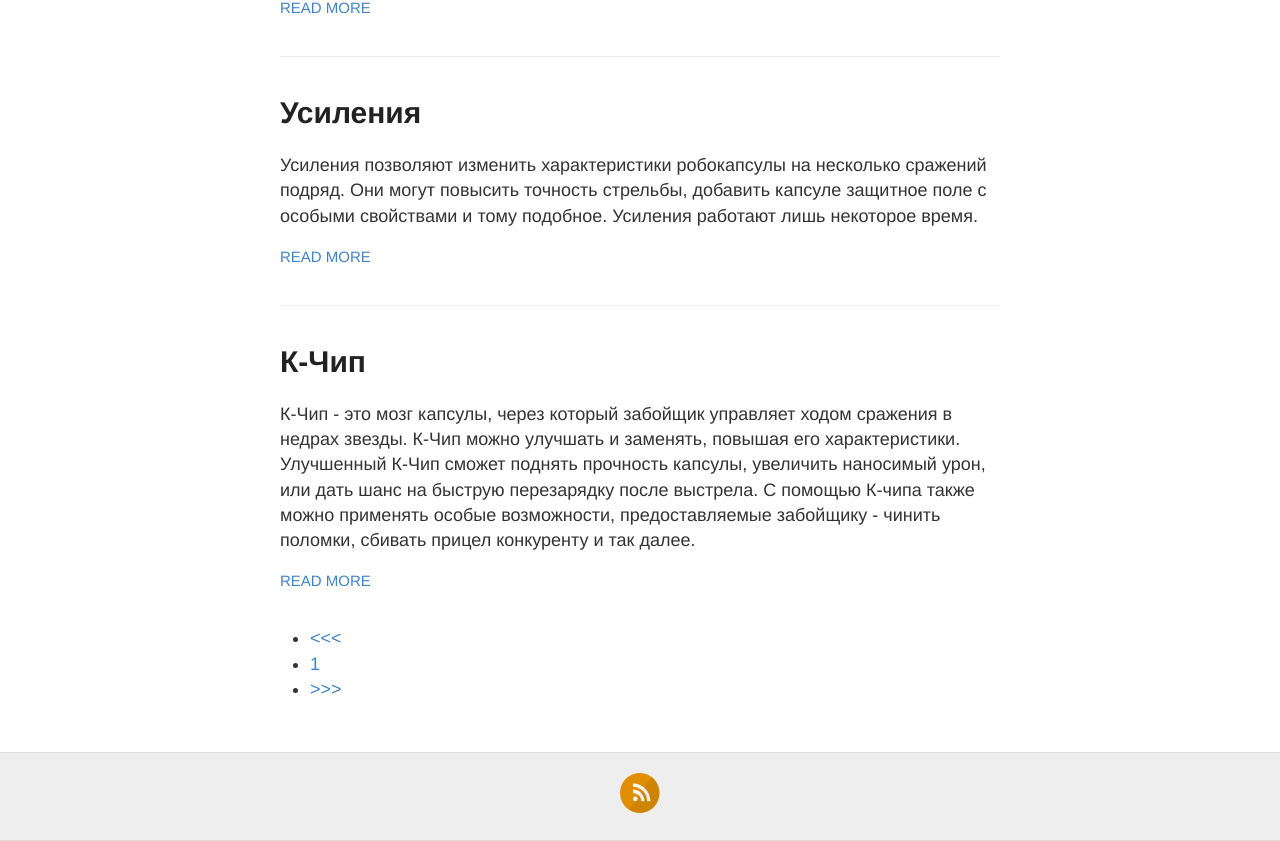
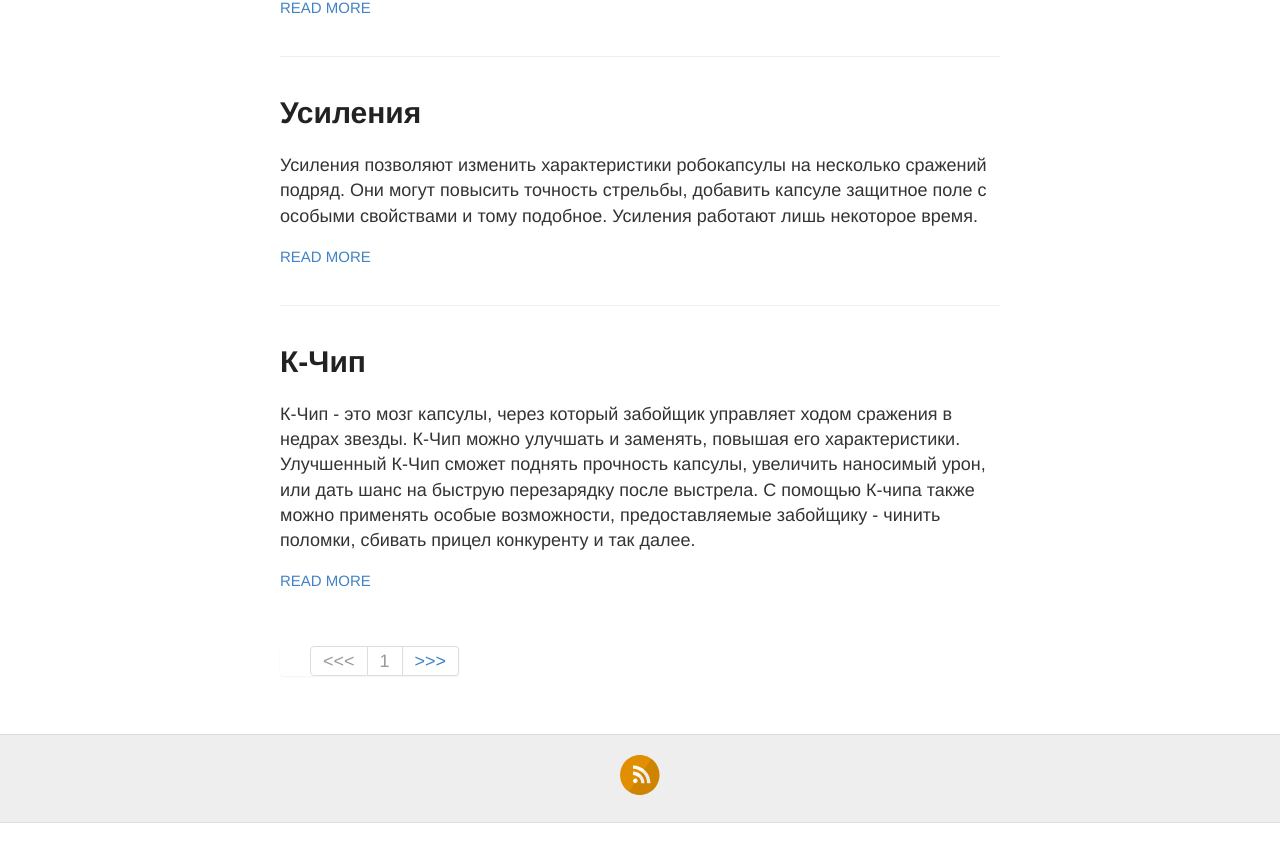
Before and after one commit to IPv6/kristallum, a Jekyll site: the page built from index.html, in a window 1280 px wide. Shown: the part 1102-1943 px from the top of the page. Built offline with Jekyll 4.4.1, drawn with Linux system fonts in a browser that asks for light colours; the list of posts is cut into pages by our own code.

Commit message:
pagination css

```diff
--- a/_config.yml
+++ b/_config.yml
@@ -1,6 +1,7 @@
 #
 # This file contains configuration flags to customize your site
-#
+# Example: https://github.com/yejinxin/yejinxin.github.io
+# Example: https://github.com/plusjade/jekyll-bootstrap/
 
 # Name of your site (displayed in the header)
 ru-name: На краю света
@@ -62,7 +63,7 @@ permalink: /:title/
 version: v1.2.0
 
 paginate: 5
-paginate_path: "/blog/at:num/"
+paginate_path: "/earlier:num/"
 
 # Jekyll 3 now only supports Kramdown for Markdown
 kramdown:
--- a/index.html
+++ b/index.html
@@ -22,7 +22,7 @@ layout: ru-default
 	{% if paginator.previous_page %}
 	<li class="prev">
 	  {% if paginator.previous_page == 1 %}
-		<a href="/">前一页</a>
+		<a href="/">&lt;&lt;&lt;</a>
 	  {% else %}
 		<a href="{{ paginator.previous_page_path }}">&lt;&lt;&lt;</a>
 	  {% endif %}
--- a/style.scss
+++ b/style.scss
@@ -283,6 +283,26 @@ footer {
   text-align: center;
 }
 
+.pagination{margin:20px 0;}
+.pagination ul{display:inline-block;*display:inline;*zoom:1;margin-left:0;margin-bottom:0;-webkit-border-radius:4px;-moz-border-radius:4px;border-radius:4px;-webkit-box-shadow:0 1px 2px rgba(0, 0, 0, 0.05);-moz-box-shadow:0 1px 2px rgba(0, 0, 0, 0.05);box-shadow:0 1px 2px rgba(0, 0, 0, 0.05);}
+.pagination ul>li{display:inline;}
+.pagination ul>li>a,.pagination ul>li>span{float:left;padding:4px 12px;line-height:20px;text-decoration:none;background-color:#ffffff;border:1px solid #dddddd;border-left-width:0;}
+.pagination ul>li>a:hover,.pagination ul>.active>a,.pagination ul>.active>span{background-color:#f5f5f5;}
+.pagination ul>.active>a,.pagination ul>.active>span{color:#999999;cursor:default;}
+.pagination ul>.disabled>span,.pagination ul>.disabled>a,.pagination ul>.disabled>a:hover{color:#999999;background-color:transparent;cursor:default;}
+.pagination ul>li:first-child>a,.pagination ul>li:first-child>span{border-left-width:1px;-webkit-border-top-left-radius:4px;-moz-border-radius-topleft:4px;border-top-left-radius:4px;-webkit-border-bottom-left-radius:4px;-moz-border-radius-bottomleft:4px;border-bottom-left-radius:4px;}
+.pagination ul>li:last-child>a,.pagination ul>li:last-child>span{-webkit-border-top-right-radius:4px;-moz-border-radius-topright:4px;border-top-right-radius:4px;-webkit-border-bottom-right-radius:4px;-moz-border-radius-bottomright:4px;border-bottom-right-radius:4px;}
+.pagination-centered{text-align:center;}
+.pagination-right{text-align:right;}
+.pagination-large ul>li>a,.pagination-large ul>li>span{padding:11px 19px;font-size:17.5px;}
+.pagination-large ul>li:first-child>a,.pagination-large ul>li:first-child>span{-webkit-border-top-left-radius:6px;-moz-border-radius-topleft:6px;border-top-left-radius:6px;-webkit-border-bottom-left-radius:6px;-moz-border-radius-bottomleft:6px;border-bottom-left-radius:6px;}
+.pagination-large ul>li:last-child>a,.pagination-large ul>li:last-child>span{-webkit-border-top-right-radius:6px;-moz-border-radius-topright:6px;border-top-right-radius:6px;-webkit-border-bottom-right-radius:6px;-moz-border-radius-bottomright:6px;border-bottom-right-radius:6px;}
+.pagination-mini ul>li:first-child>a,.pagination-small ul>li:first-child>a,.pagination-mini ul>li:first-child>span,.pagination-small ul>li:first-child>span{-webkit-border-top-left-radius:3px;-moz-border-radius-topleft:3px;border-top-left-radius:3px;-webkit-border-bottom-left-radius:3px;-moz-border-radius-bottomleft:3px;border-bottom-left-radius:3px;}
+.pagination-mini ul>li:last-child>a,.pagination-small ul>li:last-child>a,.pagination-mini ul>li:last-child>span,.pagination-small ul>li:last-child>span{-webkit-border-top-right-radius:3px;-moz-border-radius-topright:3px;border-top-right-radius:3px;-webkit-border-bottom-right-radius:3px;-moz-border-radius-bottomright:3px;border-bottom-right-radius:3px;}
+.pagination-small ul>li>a,.pagination-small ul>li>span{padding:2px 10px;font-size:11.9px;}
+.pagination-mini ul>li>a,.pagination-mini ul>li>span{padding:0 6px;font-size:10.5px;}
+
+
 // Settled on moving the import of syntax highlighting to the bottom of the CSS
 // ... Otherwise it really bloats up the top of the CSS file and makes it difficult to find the start
 @import "highlights";
```
